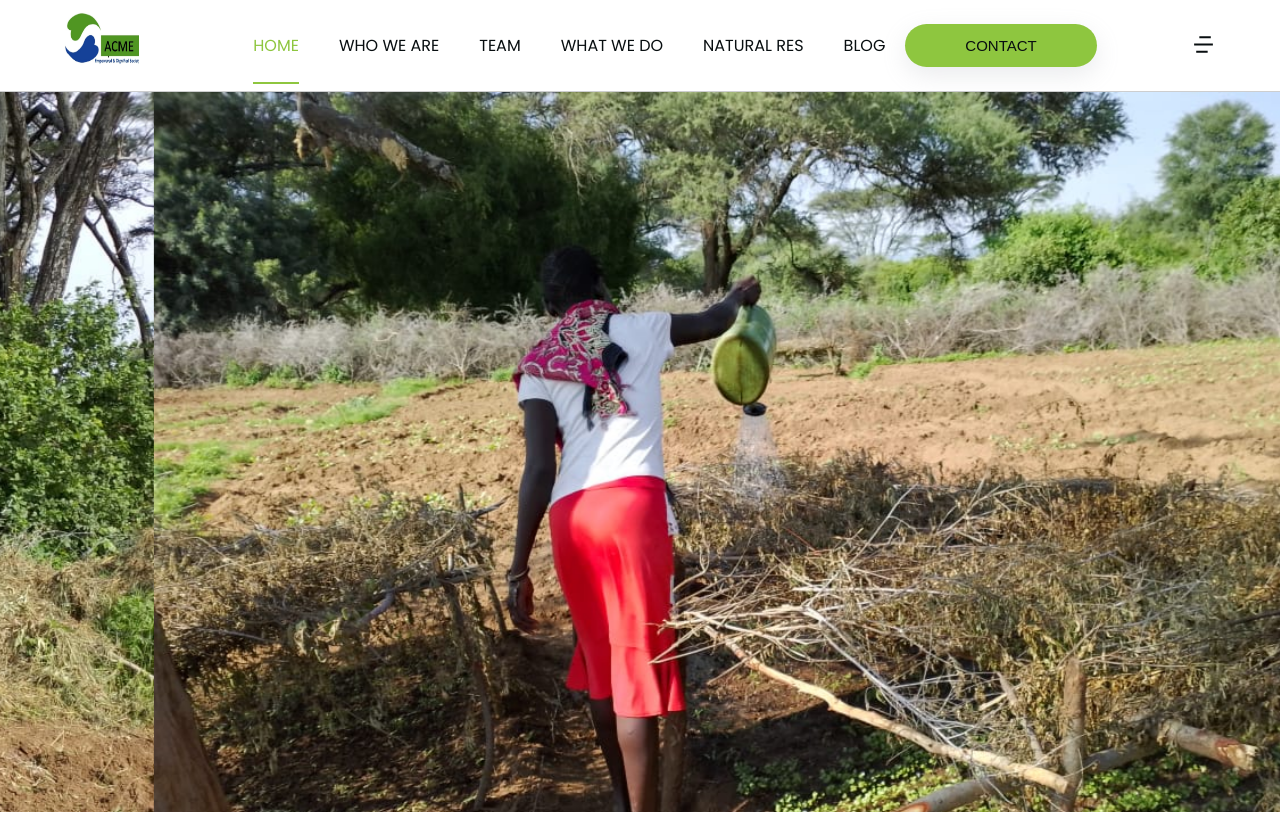
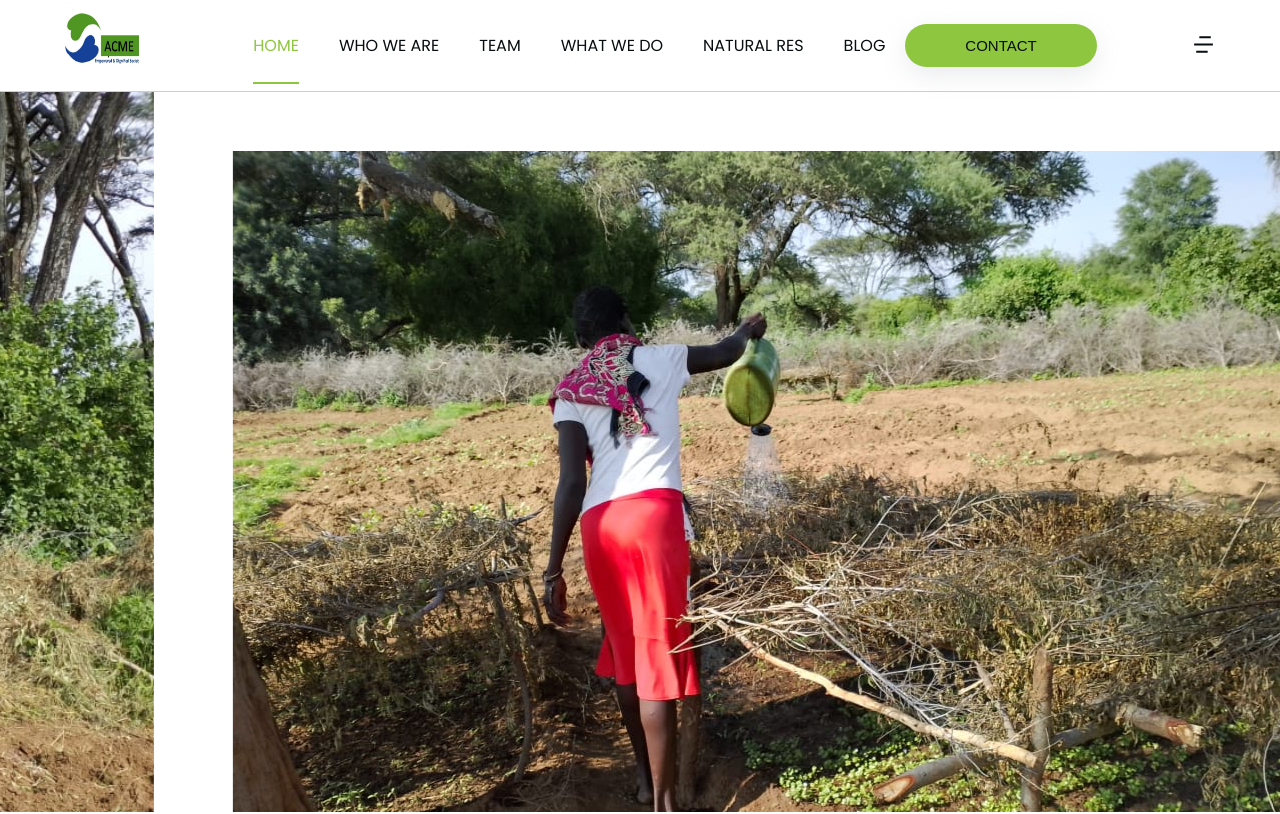
Before and after one commit to Imoite-zn/acme-org-site, a Next.js app: page / in a window 1280 px wide. Shown: the top 814 px of the page. Built offline with nearby package versions, Linux system fonts and the light colour scheme.

Commit message:
Update Hero.js

```diff
--- a/sections/Hero.js
+++ b/sections/Hero.js
@@ -25,13 +25,13 @@ const Hero = () => {
       <section className='hero-section'>
       <Slider {...settings}>
           <div>
-          <img src="/images/c1.jpg" alt="Image 1" style={{ width: '100%', height: 'auto', objectFit: 'fill' }} />
+          <img src="/images/c1.jpg" alt="Image 1" style={{ width: '100%', height: 'auto', objectFit: 'contain' }} />
           </div>
           <div>
             <img src="/images/c2.jpg" alt="Image 2" style={{ width: '100%', height: 'auto', objectFit: 'fill' }} />
           </div>
           <div>
-          <img src="/images/c3.jpg" alt="Image 3" style={{ width: '100%', height: 'auto', objectFit: 'fill' }} />
+          <img src="/images/c3.jpg" alt="Image 3" style={{ width: '100%', height: 'auto', objectFit: 'scale-down' }} />
           </div>
         </Slider>
 
```
